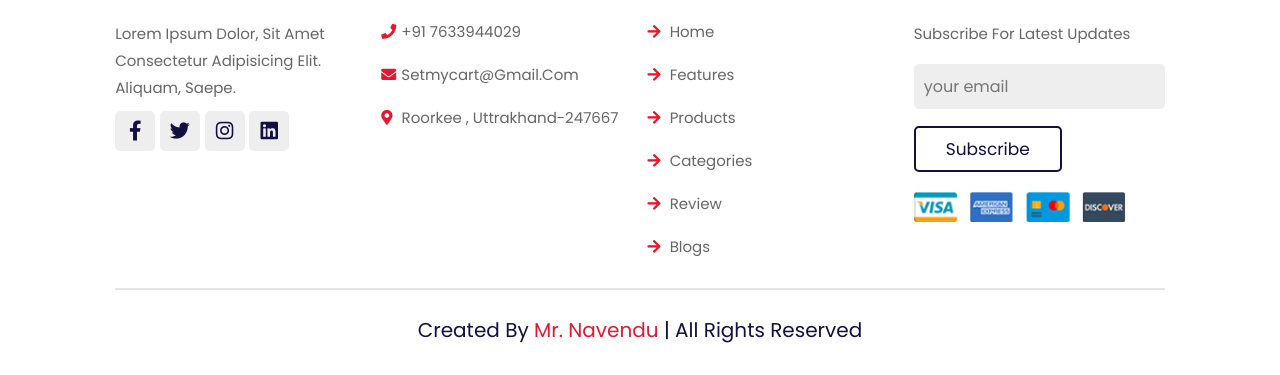
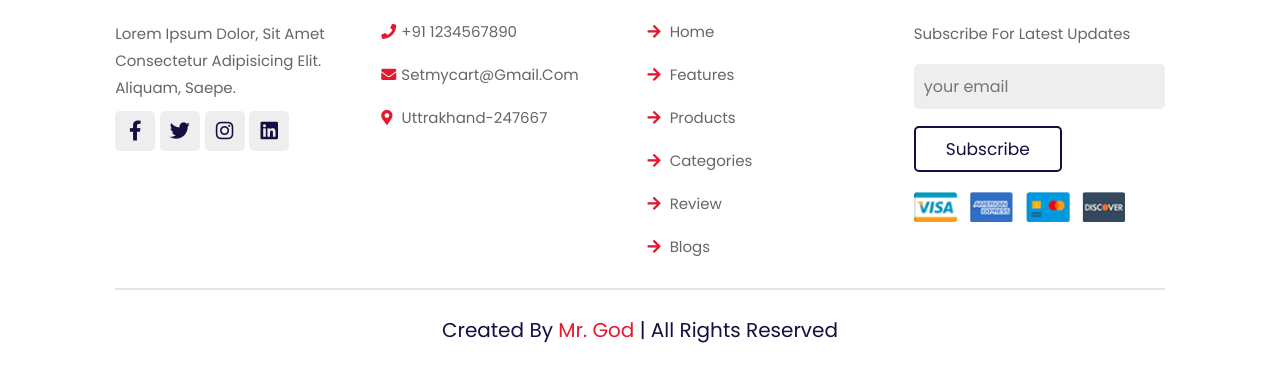
Before and after one commit to Skyseeker-IT-Solution/Set-my-cart, a plain HTML site: page index.html in a window 1280 px wide. Shown: the part 4337-4712 px from the top of the page. Drawn offline with nearby package versions, Linux system fonts and the light colour scheme.

Commit message:
Update index.html

```diff
--- a/index.html
+++ b/index.html
@@ -447,9 +447,9 @@
 
         <div class="box">
             <h3>contact info</h3>
-            <a href="#" class="links"> <i class="fas fa-phone"></i>+91 7633944029 </a>
+            <a href="#" class="links"> <i class="fas fa-phone"></i>+91 1234567890 </a>
             <a href="#" class="links"> <i class="fas fa-envelope"></i>setmycart@gmail.com </a>
-            <a href="#" class="links"> <i class="fas fa-map-marker-alt"></i> Roorkee , Uttrakhand-247667 </a>
+            <a href="#" class="links"> <i class="fas fa-map-marker-alt"></i> Uttrakhand-247667 </a>
         </div>
 
         <div class="box">
@@ -472,7 +472,7 @@
 
     </div>
 
-    <div class="credit"> created by <span> mr. navendu </span> | all rights reserved </div>
+    <div class="credit"> created by <span> mr. God </span> | all rights reserved </div>
 
 </section>
 
```
